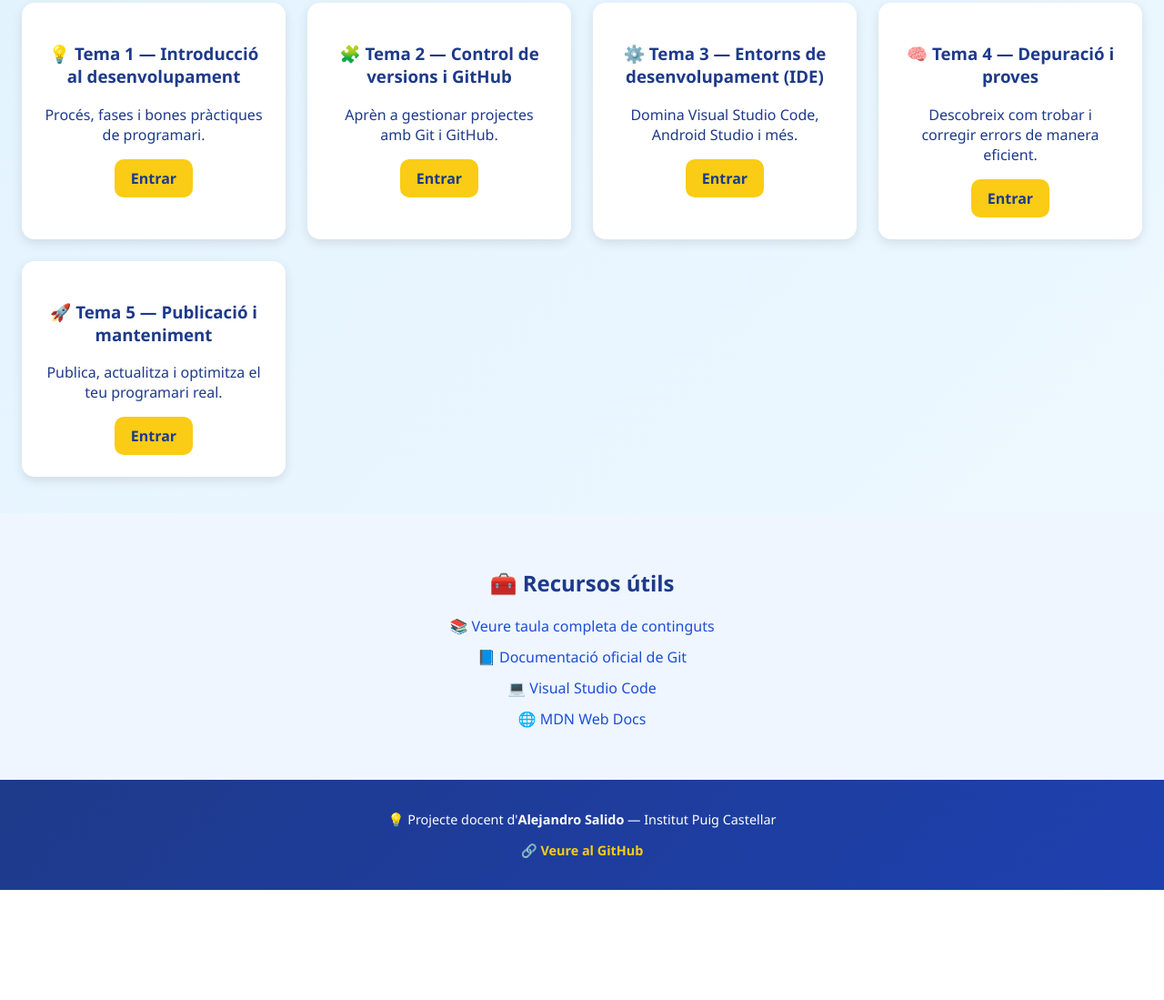
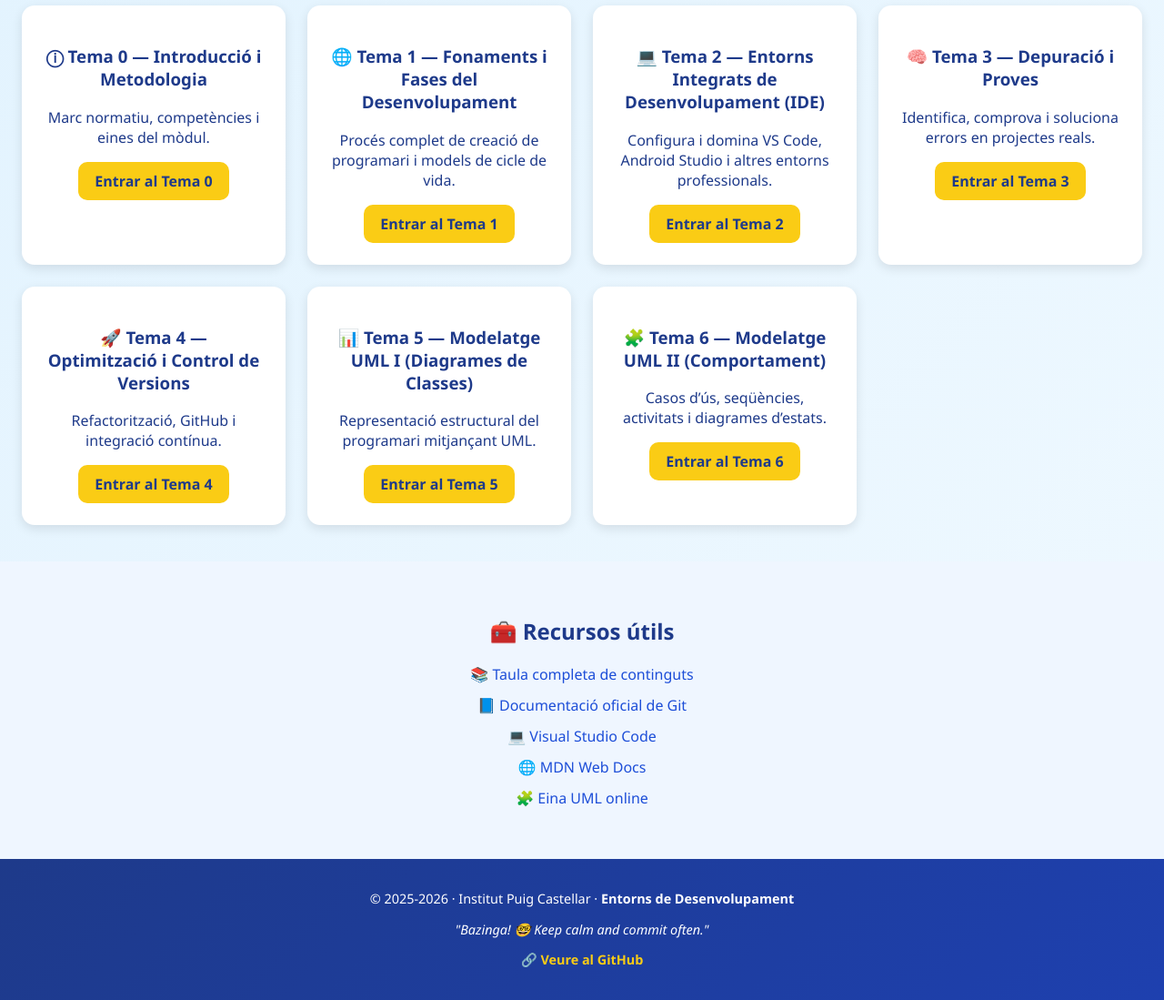
Before and after one commit to asalido2-cell/entorns_elpuig, a plain HTML site: page index.html in a window 1280 px wide. Shown: the part 550-1649 px from the top of the page at 91% size. Before the commit the page ends 1528 px from the top, so only its background shows below. Drawn offline with Linux system fonts and the light colour scheme.

Commit message:
Primera entrada

```diff
--- a/index.html
+++ b/index.html
@@ -1,29 +1,31 @@
 <!DOCTYPE html>
 <html lang="ca">
+
 <head>
   <meta charset="UTF-8" />
   <meta name="viewport" content="width=device-width, initial-scale=1.0" />
-  <title>🌐 Entorns de Desenvolupament · El Puig</title>
+  <title>🌐 Entorns de Desenvolupament · Índex del Mòdul</title>
   <link rel="stylesheet" href="index.css" />
 </head>
+
 <body>
   <!-- 🧭 BARRA SUPERIOR -->
   <header class="topbar">
-    <h1>🌐 Entorns de Desenvolupament</h1>
+    <h1>💡 Entorns de Desenvolupament · Institut Puig Castellar</h1>
     <nav>
       <a href="tabla_contenido.html">📚 Taula de continguts</a>
-      <a href="#" onclick="scrollToSection('temes')">Temes</a>
-      <a href="#" onclick="scrollToSection('recursos')">Recursos</a>
-      <a href="#" onclick="scrollToSection('contacte')">Contacte</a>
+      <a href="#temes">Temes</a>
+      <a href="#recursos">Recursos</a>
+      <a href="#contacte">Contacte</a>
     </nav>
   </header>
 
   <!-- 🌈 HERO -->
   <section class="hero">
     <div class="hero-content">
-      <h2>Benvingut/da al Mòdul · Entorns de Desenvolupament</h2>
-      <p>Explora els temes, consulta el temari i posa en pràctica els teus coneixements.</p>
-      <button class="btn" onclick="scrollToSection('temes')">Comença ara 🚀</button>
+      <h2>Benvingut/da al Mòdul <em>Entorns de Desenvolupament</em> 💡</h2>
+      <p>Aprèn a treballar com un professional del programari: planifica, dissenya, prova i documenta.</p>
+      <a href="tabla_contenido.html" class="btn">Veure índex complet 📘</a>
     </div>
   </section>
 
@@ -32,33 +34,45 @@
     <h2>📘 Temes del mòdul</h2>
     <div class="grid">
       <div class="card">
-        <h3>💡 Tema 1 — Introducció al desenvolupament</h3>
-        <p>Procés, fases i bones pràctiques de programari.</p>
-        <a href="tema1/index.html" class="btn">Entrar</a>
+        <h3>ⓘ Tema 0 — Introducció i Metodologia</h3>
+        <p>Marc normatiu, competències i eines del mòdul.</p>
+        <a href="tema0/index.html" class="btn">Entrar al Tema 0</a>
       </div>
 
       <div class="card">
-        <h3>🧩 Tema 2 — Control de versions i GitHub</h3>
-        <p>Aprèn a gestionar projectes amb Git i GitHub.</p>
-        <a href="tema2/index.html" class="btn">Entrar</a>
+        <h3>🌐 Tema 1 — Fonaments i Fases del Desenvolupament</h3>
+        <p>Procés complet de creació de programari i models de cicle de vida.</p>
+        <a href="tema1/index.html" class="btn">Entrar al Tema 1</a>
       </div>
 
       <div class="card">
-        <h3>⚙️ Tema 3 — Entorns de desenvolupament (IDE)</h3>
-        <p>Domina Visual Studio Code, Android Studio i més.</p>
-        <a href="tema3/index.html" class="btn">Entrar</a>
+        <h3>💻 Tema 2 — Entorns Integrats de Desenvolupament (IDE)</h3>
+        <p>Configura i domina VS Code, Android Studio i altres entorns professionals.</p>
+        <a href="tema2/index.html" class="btn">Entrar al Tema 2</a>
       </div>
 
       <div class="card">
-        <h3>🧠 Tema 4 — Depuració i proves</h3>
-        <p>Descobreix com trobar i corregir errors de manera eficient.</p>
-        <a href="tema4/index.html" class="btn">Entrar</a>
+        <h3>🧠 Tema 3 — Depuració i Proves</h3>
+        <p>Identifica, comprova i soluciona errors en projectes reals.</p>
+        <a href="tema3/index.html" class="btn">Entrar al Tema 3</a>
       </div>
 
       <div class="card">
-        <h3>🚀 Tema 5 — Publicació i manteniment</h3>
-        <p>Publica, actualitza i optimitza el teu programari real.</p>
-        <a href="tema5/index.html" class="btn">Entrar</a>
+        <h3>🚀 Tema 4 — Optimització i Control de Versions</h3>
+        <p>Refactorització, GitHub i integració contínua.</p>
+        <a href="tema4/index.html" class="btn">Entrar al Tema 4</a>
+      </div>
+
+      <div class="card">
+        <h3>📊 Tema 5 — Modelatge UML I (Diagrames de Classes)</h3>
+        <p>Representació estructural del programari mitjançant UML.</p>
+        <a href="tema5/index.html" class="btn">Entrar al Tema 5</a>
+      </div>
+
+      <div class="card">
+        <h3>🧩 Tema 6 — Modelatge UML II (Comportament)</h3>
+        <p>Casos d’ús, seqüències, activitats i diagrames d’estats.</p>
+        <a href="tema6/index.html" class="btn">Entrar al Tema 6</a>
       </div>
     </div>
   </main>
@@ -67,19 +81,22 @@
   <section id="recursos" class="resources">
     <h2>🧰 Recursos útils</h2>
     <ul>
-      <li><a href="tabla_contenido.html">📚 Veure taula completa de continguts</a></li>
+      <li><a href="tabla_contenido.html">📚 Taula completa de continguts</a></li>
       <li><a href="https://git-scm.com/" target="_blank">📘 Documentació oficial de Git</a></li>
       <li><a href="https://code.visualstudio.com/" target="_blank">💻 Visual Studio Code</a></li>
       <li><a href="https://developer.mozilla.org/" target="_blank">🌐 MDN Web Docs</a></li>
+      <li><a href="https://plantuml.com/" target="_blank">🧩 Eina UML online</a></li>
     </ul>
   </section>
 
   <!-- 📬 FOOTER -->
   <footer id="contacte" class="footer">
-    <p>💡 Projecte docent d'<strong>Alejandro Salido</strong> — Institut Puig Castellar</p>
+    <p>© 2025-2026 · Institut Puig Castellar · <strong>Entorns de Desenvolupament</strong></p>
+    <p><em>"Bazinga! 🤓 Keep calm and commit often."</em></p>
     <p>🔗 <a href="https://github.com/asalido2-cell/entorns_elpuig" target="_blank">Veure al GitHub</a></p>
   </footer>
 
   <script src="index.js"></script>
 </body>
+
 </html>
```
Also changed, not shown: tabla_contenido.html (+149 -68 lines).
